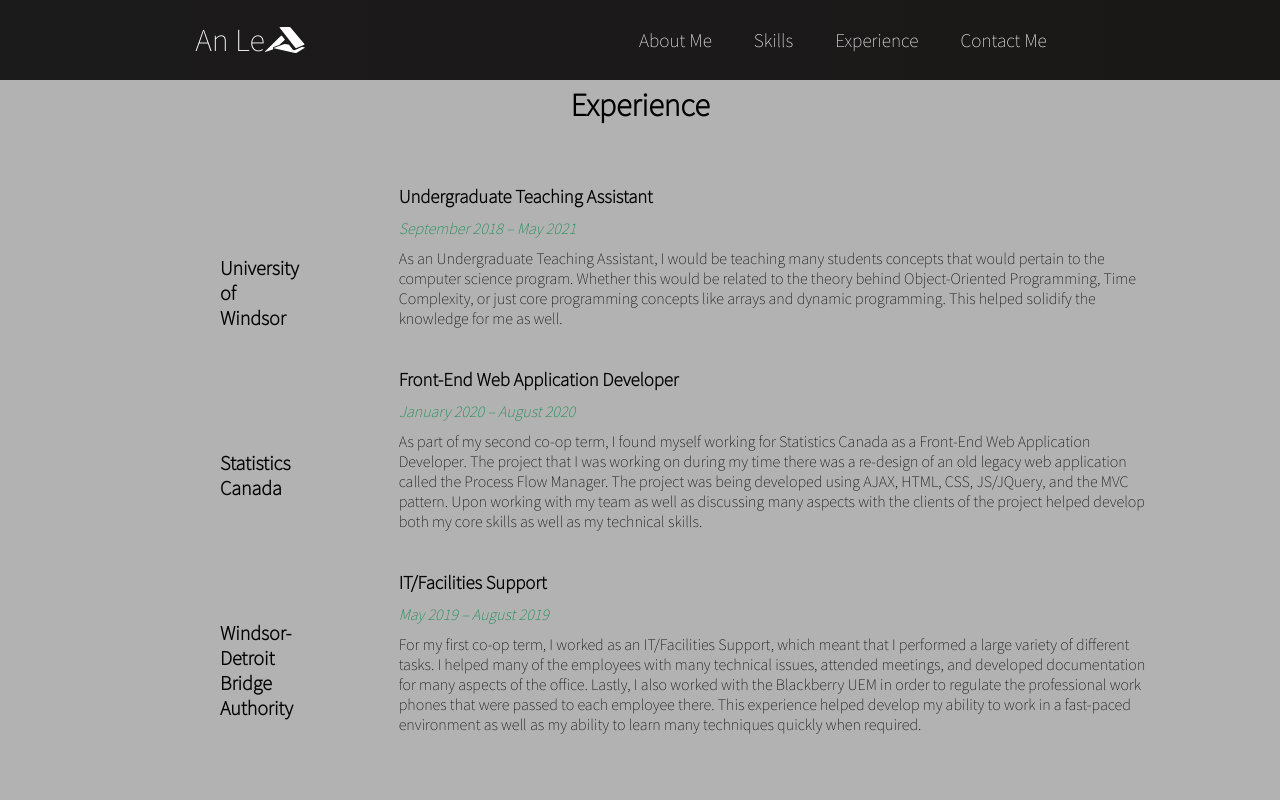
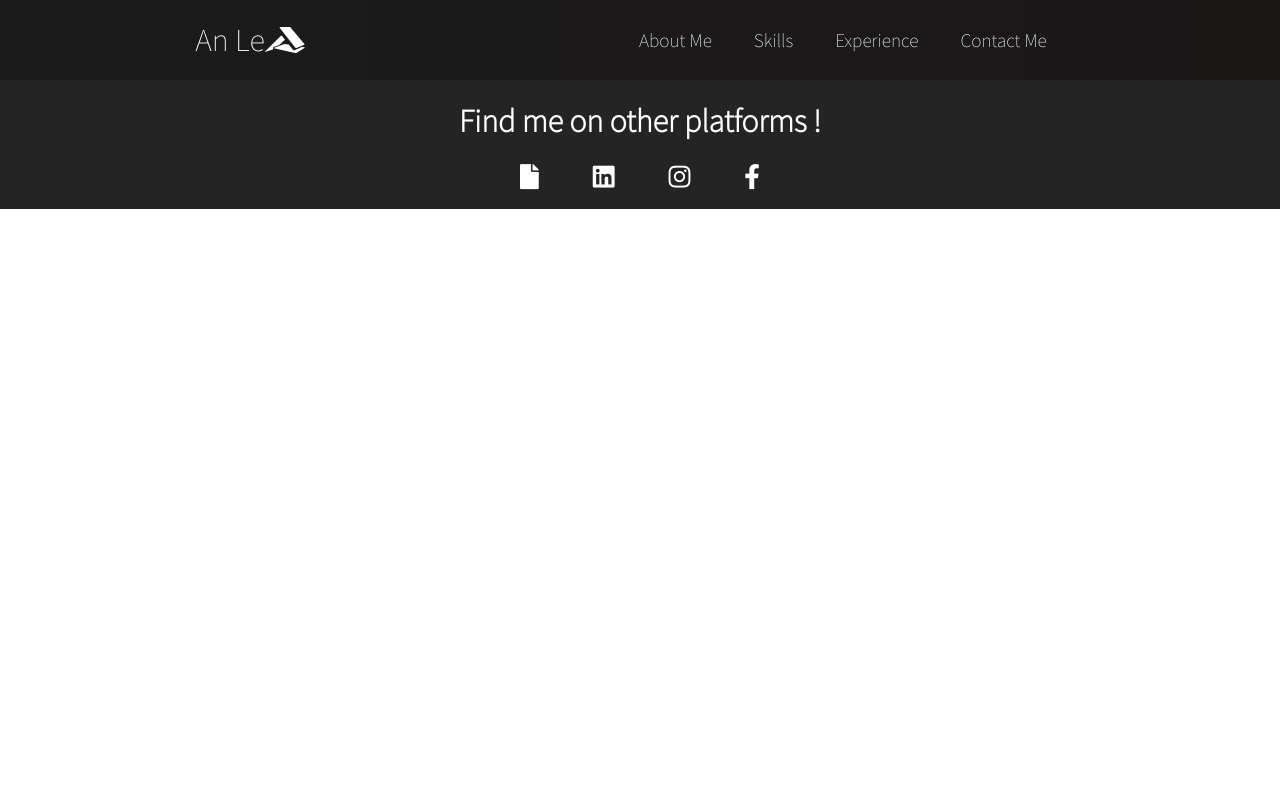
Before and after one commit to Anle101/Anle101.github.io, a React (Create React App) app: page /experience in a window 1280 px wide. Shown: the top 800 px of the page. Built offline with nearby package versions, Linux system fonts and the light colour scheme; a web font is replaced by a local one.

Commit message:
Fixed homepage issue

```diff
--- a/package.json
+++ b/package.json
@@ -45,5 +45,5 @@
   "devDependencies": {
     "gh-pages": "^3.1.0"
   },
-  "homepage": "http://anle101.github.io/resume-reactwebsite"
+  "homepage": "http://anle101.github.io/"
 }
--- a/src/App.js
+++ b/src/App.js
@@ -1,16 +1,18 @@
-import { render } from 'react-dom';
+
 import React, {useState, useEffect} from 'react';
 import Navbar from './components/Navbar';
 import { BrowserRouter as Router, Switch, Route } from 'react-router-dom';
 import './App.css';
 import Home from './components/pages/Home';
-import Skills from './components/Skills';
-import Experience from './components/Experience';
+
 import Footer from './components/Footer';
 import { ParallaxProvider } from 'react-scroll-parallax';
+import { render } from '@testing-library/react';
 
-function App() {
+class App extends React.Component {
 
+
+    render() {
         document.title = "An Le";
         return (
             <>
@@ -18,9 +20,8 @@ function App() {
                 <Router>
                     <Navbar />
                     <Switch >
-                    <Route path='/' exact component = {Home} />
-                    <Route path='/skills' exact component = {Skills} />
-                    <Route path='/experience' exact component = {Experience} />
+                        <Route path='/' exact ={true} component = {Home} />
+
                     </Switch>
                     <Footer />
                 </Router>
@@ -29,4 +30,6 @@ function App() {
         );
     }
 
+}
+
 export default App;
```
Lines whose indentation alone changed are shown as unchanged.
